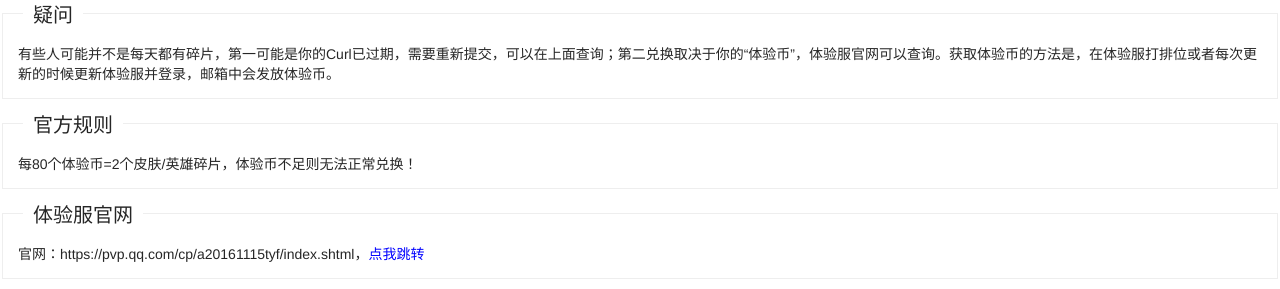
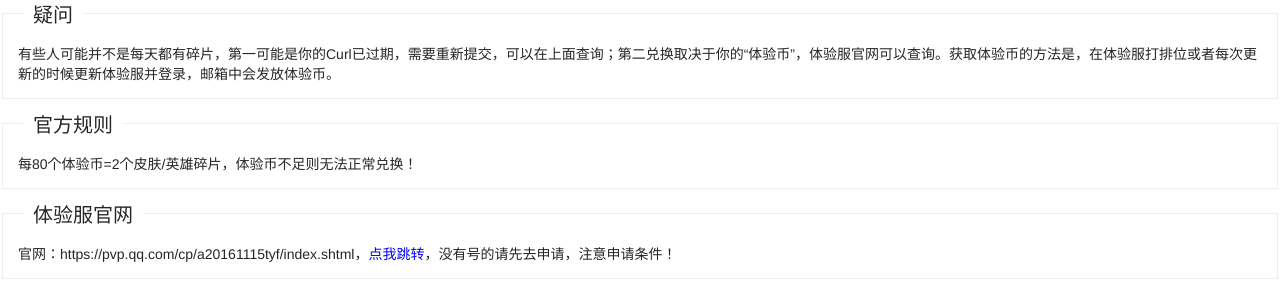
Before and after one commit to MuZiCul/WZRYTYF, a Flask app: page / in a window 1280 px wide. Shown: the part 604-893 px from the top of the page. Run offline with Flask 2, Linux system fonts and the light colour scheme; some libraries are stand-ins or nearby versions.

Commit message:
增加页面帮助信息

```diff
--- a/templates/index.html
+++ b/templates/index.html
@@ -83,7 +83,7 @@
 <fieldset class="layui-elem-field">
   <legend>体验服官网</legend>
   <div class="layui-field-box">
-      官网：https://pvp.qq.com/cp/a20161115tyf/index.shtml，<a href="https://pvp.qq.com/cp/a20161115tyf/index.shtml" target="_blank" style="color: blue;">点我跳转</a>
+      官网：https://pvp.qq.com/cp/a20161115tyf/index.shtml，<a href="https://pvp.qq.com/cp/a20161115tyf/index.shtml" target="_blank" style="color: blue;">点我跳转</a>，没有号的请先去申请，注意申请条件！
   </div>
 </fieldset>
 
```
